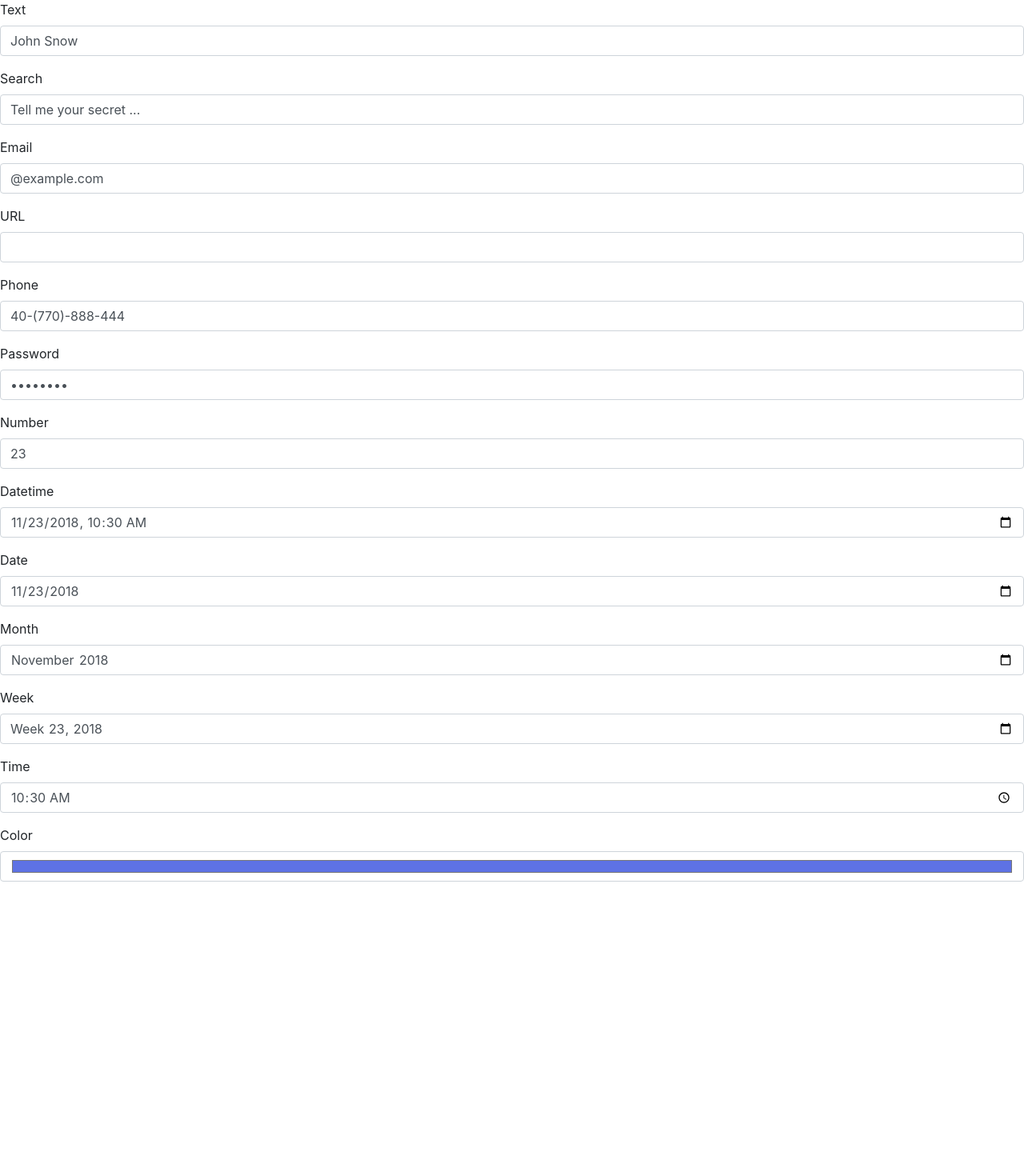
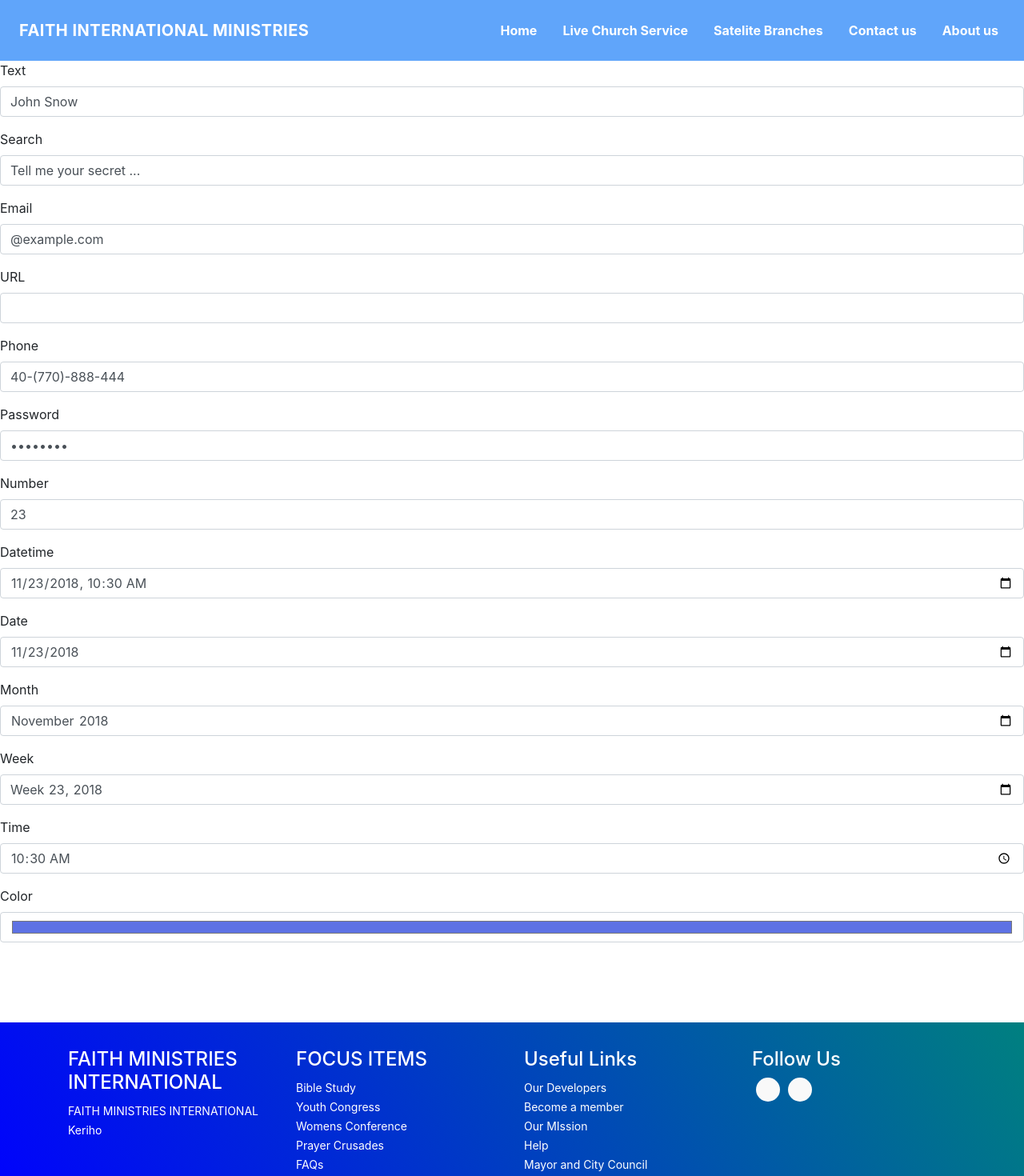
Before and after one commit to collinskoech11/FIM-NEXT-2, a Next.js app in the folder fim-next/: page /Contact in a window 1280 px wide. Shown: the top 1470 px of the page at 80% size. Before the commit the page ends 1118 px from the top, so only its background shows below. Built offline with nearby package versions, Linux system fonts and the light colour scheme.

Commit message:
page setup update

```diff
--- a/fim-next/pages/Contact.js
+++ b/fim-next/pages/Contact.js
@@ -1,4 +1,6 @@
 import React from "react";
+import NavPage from '../components/NavPage'
+import FooterPage from '../components/FooterPage'
 
 // reactstrap components
 import { FormGroup, Form , Input } from "reactstrap";
@@ -6,6 +8,7 @@ import { FormGroup, Form , Input } from "reactstrap";
 function Contact() {
   return (
     <>
+    <NavPage/>
       <Form>
         <FormGroup>
           <label className=" form-control-label" htmlFor="example-text-input">
@@ -144,6 +147,7 @@ function Contact() {
           ></Input>
         </FormGroup>
       </Form>
+      <FooterPage/>
     </>
   );
 }
```
